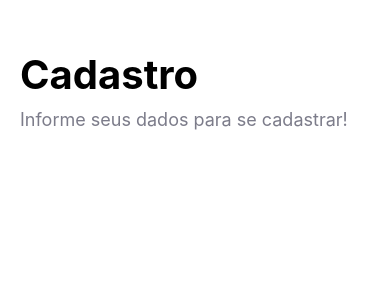
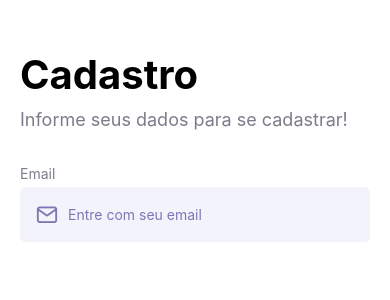
Before and after one commit to gabrielmds222/login-form, a React Native app: screen / in a window 390 px wide. Shown: the top 300 px of the page. Built offline with nearby package versions, Linux system fonts and the light colour scheme.

Commit message:
feat: input, label e responsividade com mensagem de erro

```diff
--- /dev/null
+++ b/src/components/Input/index.jsx
@@ -0,0 +1,46 @@
+import React, { useState } from "react";
+import { View, Text, TextInput } from "react-native";
+import styles from "./styles";
+import { Feather } from "@expo/vector-icons";
+
+export function Input({
+  label,
+  iconName,
+  error,
+  password,
+  onFocus = () => {},
+  ...props
+}) {
+  const [isFocused, setIsFocused] = useState(false);
+
+  return (
+    <View>
+      <Text style={styles.label}>{label}</Text>
+      <View
+        style={[
+          styles.inputContainer,
+          { borderColor: error ? "red" : isFocused ? "#7978B5" : "#F3F4FB" },
+        ]}
+      >
+        <Feather
+          name={iconName}
+          size={22}
+          style={{ color: "#7978B5", marginRight: 10 }}
+        />
+        <TextInput
+          {...props}
+          style={styles.input}
+          autoCorrect={false}
+          onFocus={() => {
+            onFocus();
+            setIsFocused(true);
+          }}
+          onBLur={() => {
+            setIsFocused(false);
+          }}
+        />
+      </View>
+      {error && <Text style={styles.erro}>{error}</Text>}
+    </View>
+  );
+}
--- /dev/null
+++ b/src/components/Input/styles.js
@@ -0,0 +1,32 @@
+import { StyleSheet } from "react-native";
+
+const styles = StyleSheet.create({
+  container: {
+    marginBottom: 20,
+  },
+  label: {
+    marginVertical: 5,
+    fontSize: 14,
+    color: "#7C7C8A",
+  },
+  inputContainer: {
+    height: 55,
+    backgroundColor: "#F3F4FB",
+    flexDirection: "row",
+    borderWidth: 0.5,
+    borderRadius: 5,
+    alignItems: "center",
+    paddingHorizontal: 15,
+  },
+  input: {
+    flex: 1,
+    color: "#7978B5",
+  },
+  erro: {
+    color: "red",
+    fontSize: 12,
+    marginTop: 7,
+  },
+});
+
+export default styles;
--- a/src/screens/SignUp/index.jsx
+++ b/src/screens/SignUp/index.jsx
@@ -2,6 +2,7 @@ import React from "react";
 
 import { View, SafeAreaView, ScrollView, Text } from "react-native";
 import styles from "./styles";
+import { Input } from "../../components/Input";
 
 export function SignUp() {
   return (
@@ -11,6 +12,13 @@ export function SignUp() {
         <Text style={styles.subtitle}>
           Informe seus dados para se cadastrar!
         </Text>
+        <View style={{ marginVertical: 20 }}>
+          <Input
+            label="Email"
+            iconName="mail"
+            placeholder="Entre com seu email"
+          />
+        </View>
       </ScrollView>
     </SafeAreaView>
   );
```
